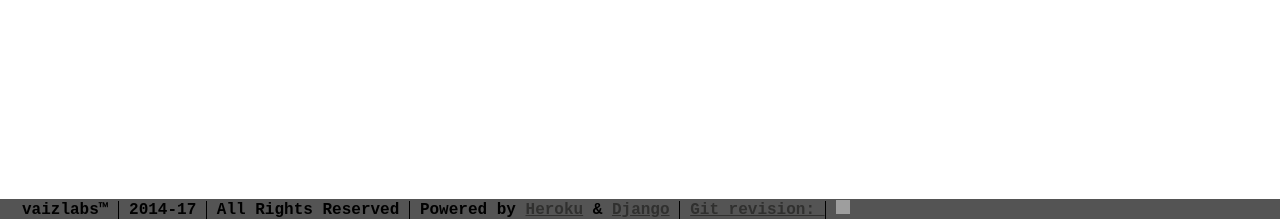
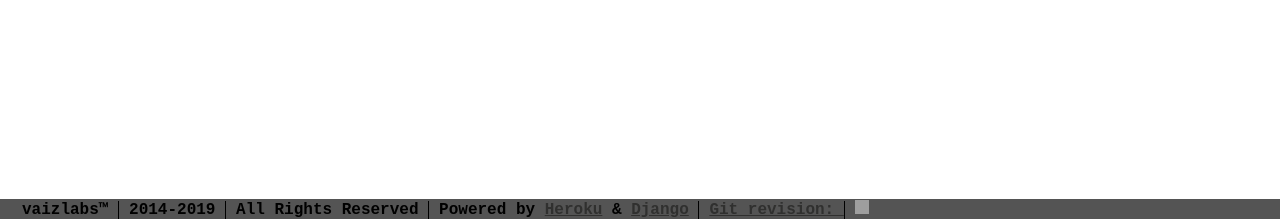
Before and after one commit to vaizguy/vaizlabs-heroku, a Django app: template vaizlabs/apps/home/templates/index.html in a window 1280 px wide; the page is wider, and only the part inside the window is pictured. Shown: the part 581-800 px from the top of that part. Run offline with Django 3.2, Linux system fonts and the light colour scheme; the template is opened without the code that fills it, so the values that code supplies are empty; some libraries are stand-ins or nearby versions; grey boxes are pictures that could not be loaded.

Commit message:
Updated footer date to always be current, blog posts tabulated by meaningful meta in admin page

```diff
--- a/vaizlabs/apps/blog/admin.py
+++ b/vaizlabs/apps/blog/admin.py
@@ -11,6 +11,8 @@ class PostPhotoInline(admin.TabularInline):
 
 
 class PostAdmin(admin.ModelAdmin):
+    model = Post
+    list_display = ["title", "created", "modified", "user_id"]
     inlines = [PostPhotoInline,]
     search_fields = ["title"]
 
--- a/vaizlabs/apps/home/templates/footer.html
+++ b/vaizlabs/apps/home/templates/footer.html
@@ -12,7 +12,7 @@
 <p id="footer">
 <b>
     <span>vaizlabs&trade;</span>
-    <span>2014-17</span>
+    <span>2014-{% now "Y" %}</span>
     <span>All Rights Reserved</span>
     <span>Powered by <a href='https://www.heroku.com'>Heroku</a> & <a href='https://www.djangoproject.com/'>Django</a></span>
     <span><a href='http://www.github.com/vaizguy/vaizlabs-heroku/commit/{{ GIT_REV_FULL }}'>Git revision: {{ GIT_REV }}</a></span>
--- a/vaizlabs/settings/local.py
+++ b/vaizlabs/settings/local.py
@@ -1,5 +1,5 @@
 
-from base import *
+from vaizlabs.settings.base import *
 
 DEBUG = True
 
```
Also changed, not shown: vaizlabs/apps/blog/models.py (+1 -10 lines).
